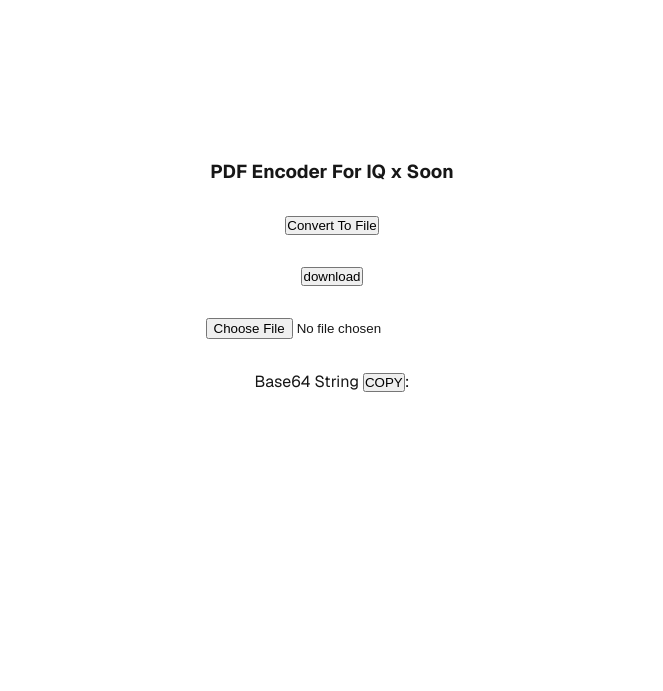
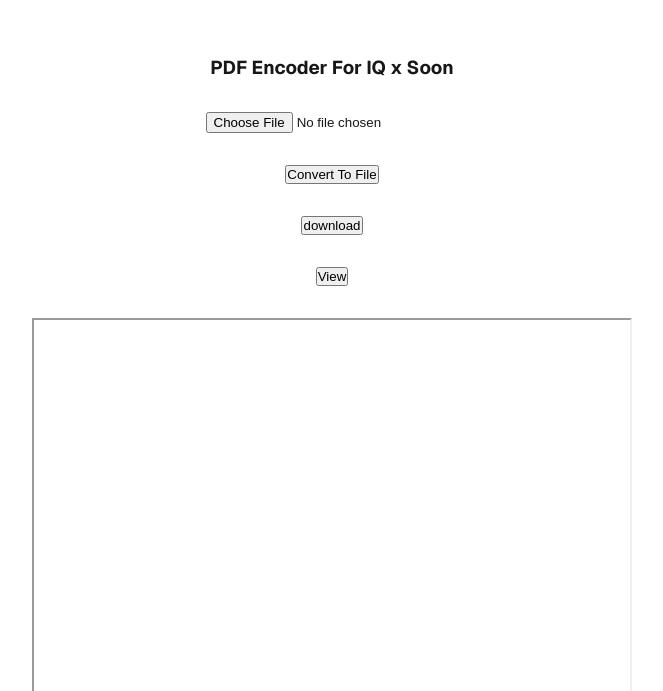
Before and after one commit to spacebuneth/PDF-2-Base64-React, a Next.js app in the folder pdf-2-base64/: page / in a window 1280 px wide. Shown: the part 109-800 px from the top of the page, without its empty margins (308-971 px from the left). Built offline with nearby package versions, Linux system fonts and the light colour scheme.

Commit message:
added viewer.js component, users can now view pdf files, embeded within iframe

```diff
--- a/pdf-2-base64/src/app/components/decode.js
+++ b/pdf-2-base64/src/app/components/decode.js
@@ -2,7 +2,7 @@
 import { useState } from 'react';
 
 
-export default function Decode({prop}) {
+export default function Decode({prop, prop2}) {
   const [FileBlob, SetFileBlob] = useState(null);
     //const base64String = prop;
 
@@ -36,6 +36,7 @@ function base64ToBlob(base64, contentType = "application/pdf",
 
   const blob = new File (byteArrays, 'test', { type: contentType, lastModified: Date.now() });
   SetFileBlob(blob);
+  prop2(blob);
 }
 
     function download() {
--- a/pdf-2-base64/src/app/components/encode.js
+++ b/pdf-2-base64/src/app/components/encode.js
@@ -5,6 +5,7 @@ import { useEffect } from 'react';
 
 
 export default function Encode({prop}) {
+
     const [encodedString, SetEncodedString] = useState('')
     useEffect(() => {
         //triggered when state changes
--- /dev/null
+++ b/pdf-2-base64/src/app/components/viewer.js
@@ -0,0 +1,32 @@
+'use client'
+import { useState } from 'react';
+
+export default function Viewer({prop}){
+    console.log('prop viewer' + prop)
+    const [urlPDF, SetUrlPDF] = useState(<>View PDF</>)
+
+    function embedIframe() {
+
+        if (!prop) {
+            alert("No File Selected!")
+            return
+          }
+
+        const blob = prop;
+        const link = document.createElement('a')
+        const url = URL.createObjectURL(blob)
+
+        SetUrlPDF(url);
+    }
+
+
+
+
+    return (
+
+        <>
+            <button id='viewBtn' onClick={embedIframe}>View</button>
+            <iframe src={urlPDF} height="600" width="600" ></iframe>
+        </>
+    )
+}
--- a/pdf-2-base64/src/app/page.js
+++ b/pdf-2-base64/src/app/page.js
@@ -3,11 +3,14 @@ import Image from "next/image";
 import styles from "./page.module.css";
 import Encode from "./components/encode";
 import Decode from "./components/decode";
+import Viewer from "./components/viewer";
+
 import { useState } from "react";
 
 export default function Home() {
 
   const [FileString, SetFileString] = useState(null);//for lifting up state from child component
+  const [FileBlob, SetFileBlob] = useState(null);
 
       function copyToClipboard() {
         if (FileString) {
@@ -23,8 +26,10 @@ export default function Home() {
     <div className={styles.page}>
       <main className={styles.main}>
         <h3>PDF Encoder For IQ x Soon</h3>
-        <Decode prop={FileString}/>
         <Encode prop={SetFileString}/>
+        <Decode prop={FileString} prop2={SetFileBlob}/>
+
+        <Viewer prop={FileBlob}/>
         <div>Base64 String <button onClick={copyToClipboard}>COPY</button>:</div>
         <div className={styles.div}>{FileString}</div>
       </main>
```
